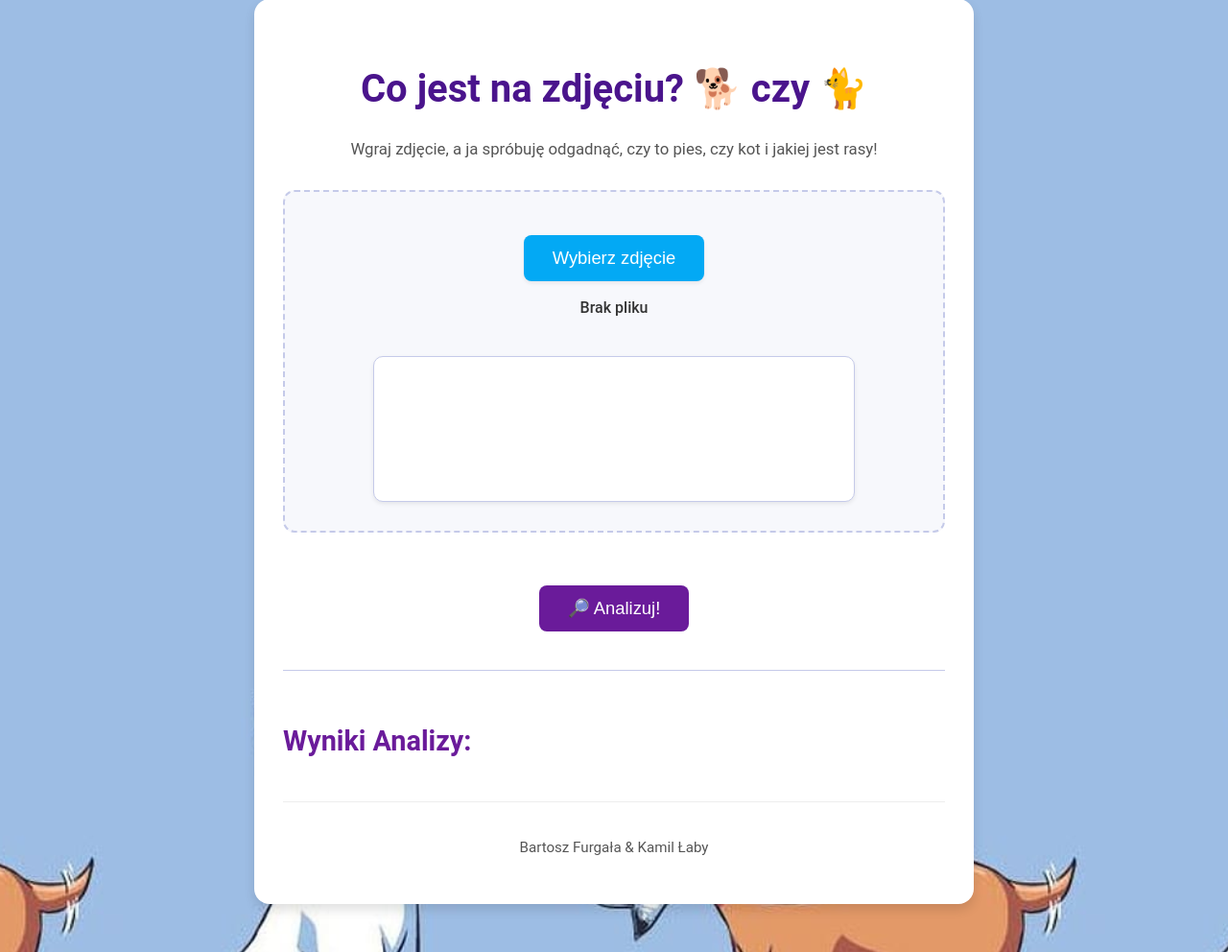
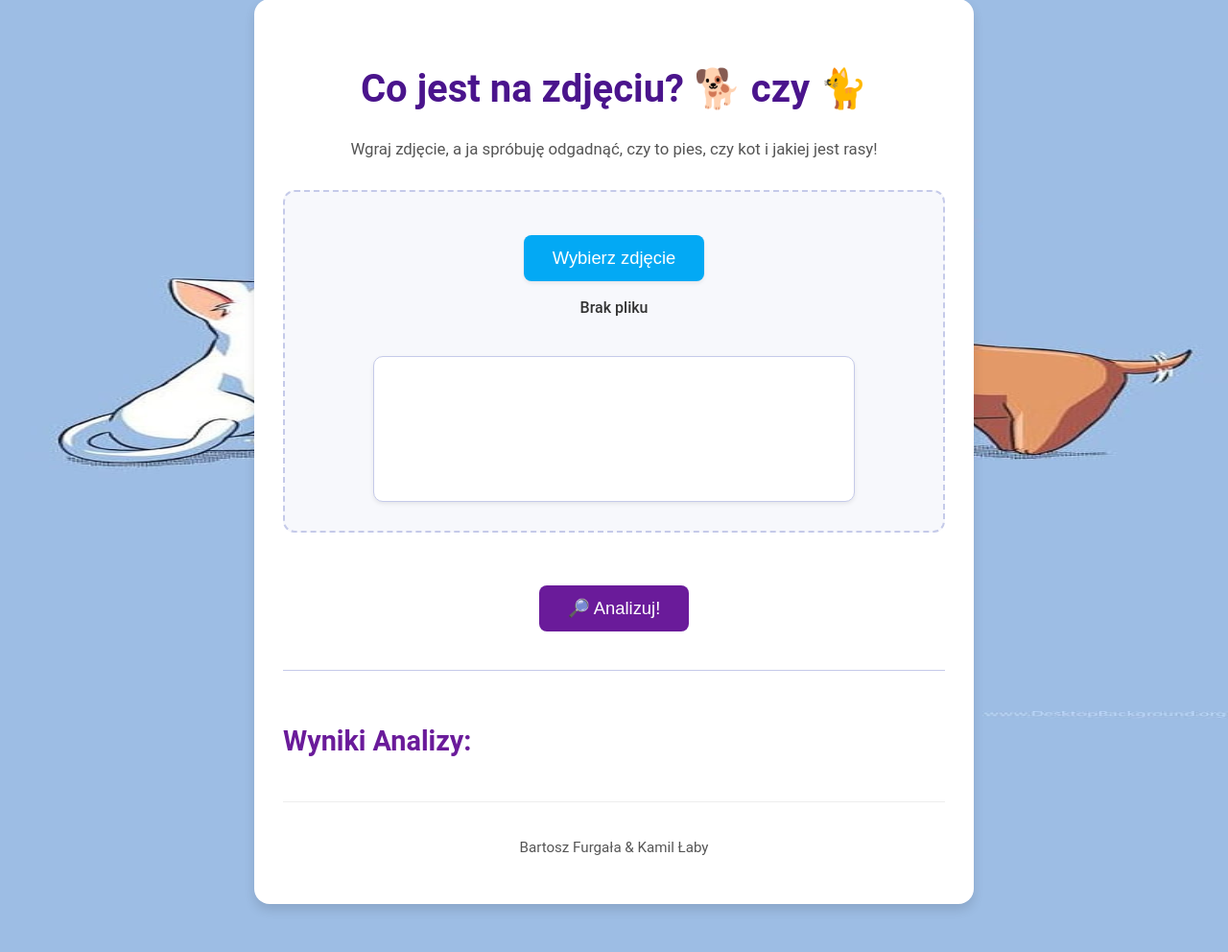
Before and after one commit to bartosz-furgala/DogCatBreedAI, a FastAPI app: page / in a window 1280 px wide. Shown: the part 51-1043 px from the top of the page at 96% size. Run offline with FastAPI, Linux system fonts and the light colour scheme.

Commit message:
Update style.css

```diff
--- a/app/static/css/style.css
+++ b/app/static/css/style.css
@@ -34,7 +34,7 @@ body {
     /* --- POPRAWIONA ŚCIEŻKA DO OBRAZKA TŁA! --- */
     background-image: url('tło.jpg'); /* Ścieżka RELATYWNA, bo plik tło.jpg jest w tym samym folderze co style.css */
     background-repeat: repeat; /* Powtarzaj obrazek, jeśli to wzór */
-    background-size: 80%; /* Nie skaluj go, użyj rzeczywistego rozmiaru patternu */
+    background-size: 100%; /* Nie skaluj go, użyj rzeczywistego rozmiaru patternu */
     background-position: center top; /* Start z góry i wyśrodkowany */
     background-attachment: fixed; /* Tło pozostaje na miejscu podczas scrollowania */
 }
```
